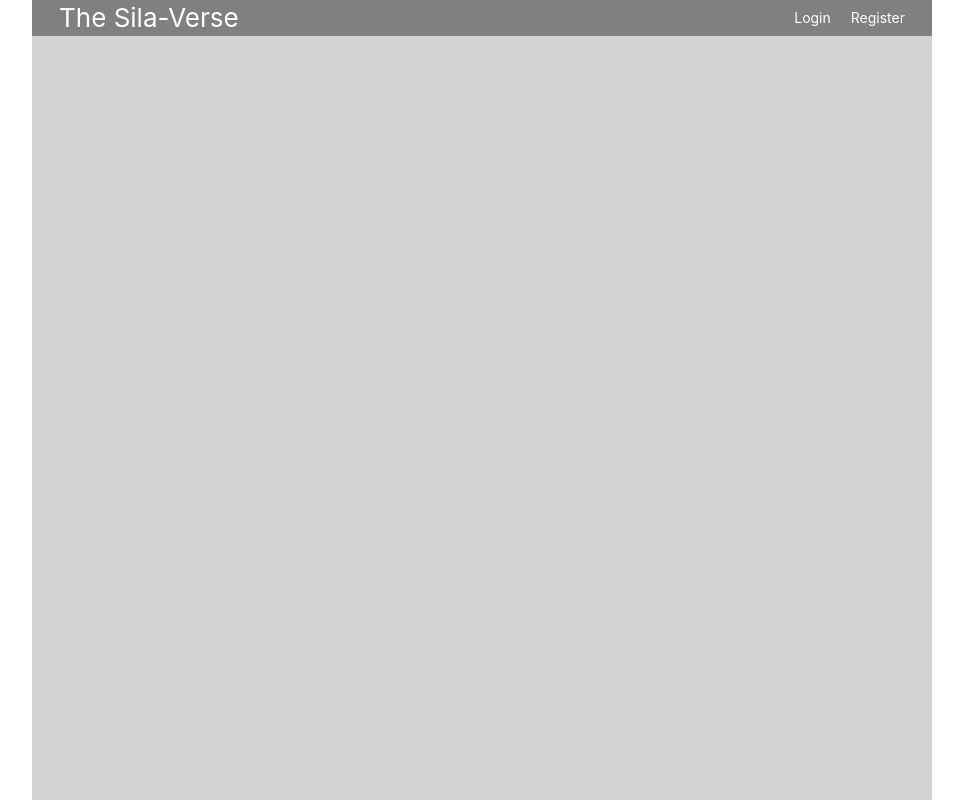
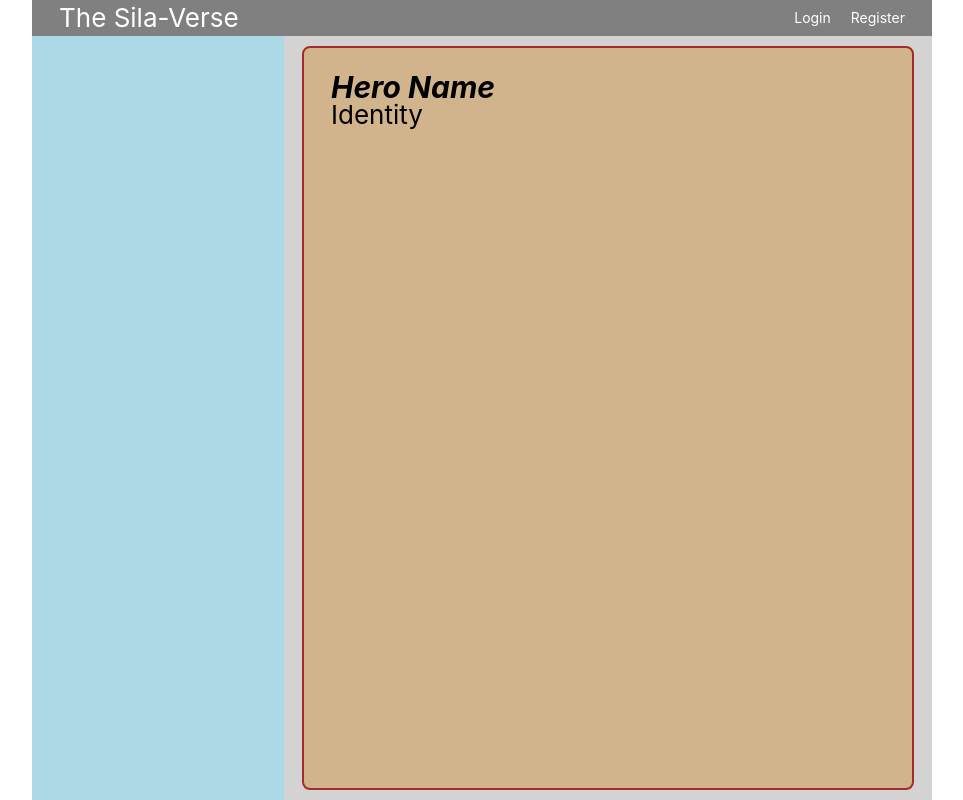
Before and after one commit to MEBonham/MEB-Sila-Verse, a React (Create React App) app in the folder silaverse/: page /viewhero in a window 1280 px wide. Shown: the whole page, without its empty margins (158-1121 px from the left). Built offline with nearby package versions, Linux system fonts and the light colour scheme.

Commit message:
Sidebar and HeroSheet components

```diff
--- a/silaverse/src/App.css
+++ b/silaverse/src/App.css
@@ -4,9 +4,13 @@
     height: 100vh;
     margin: 0 auto;
     background: lightgray;
+    display: flex;
+    flex-wrap: wrap;
 }
 
 .App > header {
+    width: 100%;
+    height: calc(2.6rem + 10px);
     display: flex;
     justify-content: space-between;
     align-items: center;
@@ -28,3 +32,28 @@
     color: white;
     margin-left: 20px;
 }
+
+.full-sidebar {
+    width: 28%;
+    height: calc(100% - 2.6rem - 10px);
+    background: lightblue;
+}
+
+.char-sheet {
+    width: 68%;
+    margin: 10px auto;
+    border: 2px solid brown;
+    padding: 24px 3%;
+    background: tan;
+    border-radius: 8px;
+}
+
+.char-sheet h1 {
+    font-size: 3rem;
+    font-weight: bold;
+    font-style: italic;
+}
+
+.char-sheet h2 {
+    font-size: 2.6rem;
+}
--- a/silaverse/src/App.js
+++ b/silaverse/src/App.js
@@ -1,6 +1,8 @@
 import React from 'react';
-import { BrowserRouter } from 'react-router-dom';
+import { BrowserRouter, Route } from 'react-router-dom';
 import Header from './components/auth/Header';
+import Sidebar from './components/sidebar/Sidebar';
+import CharSheet from './components/main/CharSheet';
 
 import './App.css';
 
@@ -9,6 +11,9 @@ function App() {
     <BrowserRouter>
       <div className="App">
         <Header />
+        <Route exact path="/" component={Sidebar} />
+        <Route path="/viewhero" component={Sidebar} />
+        <Route path="/viewhero" component={CharSheet} />
       </div>
     </BrowserRouter>
   );
--- a/silaverse/src/components/auth/Header.js
+++ b/silaverse/src/components/auth/Header.js
@@ -1,6 +1,7 @@
 import React from 'react';
 import { Link } from 'react-router-dom';
 import SignedOutLinks from './SignedOutLinks';
+import SignedInLinks from './SignedInLinks';
 
 const Header = () => {
     return(
--- a/silaverse/src/components/auth/SignedInLinks.js
+++ b/silaverse/src/components/auth/SignedInLinks.js
@@ -4,6 +4,7 @@ import { Link } from 'react-router-dom';
 const SignedInLinks = () => {
     return(
         <ul>
+            <li><Link to='/'>Username</Link></li>
             <li><Link to='/'>Logout</Link></li>
         </ul>
     );
--- /dev/null
+++ b/silaverse/src/components/main/CharSheet.js
@@ -0,0 +1,13 @@
+import React from 'react';
+import { Link } from 'react-router-dom';
+
+const CharSheet = () => {
+    return(
+        <section className="char-sheet">
+            <h1>Hero Name</h1>
+            <h2>Identity</h2>
+        </section>
+    );
+}
+
+export default CharSheet;
--- /dev/null
+++ b/silaverse/src/components/sidebar/Sidebar.js
@@ -0,0 +1,12 @@
+import React from 'react';
+import { Link } from 'react-router-dom';
+
+const Sidebar = () => {
+    return(
+        <section className="full-sidebar">
+
+        </section>
+    );
+}
+
+export default Sidebar;
```
